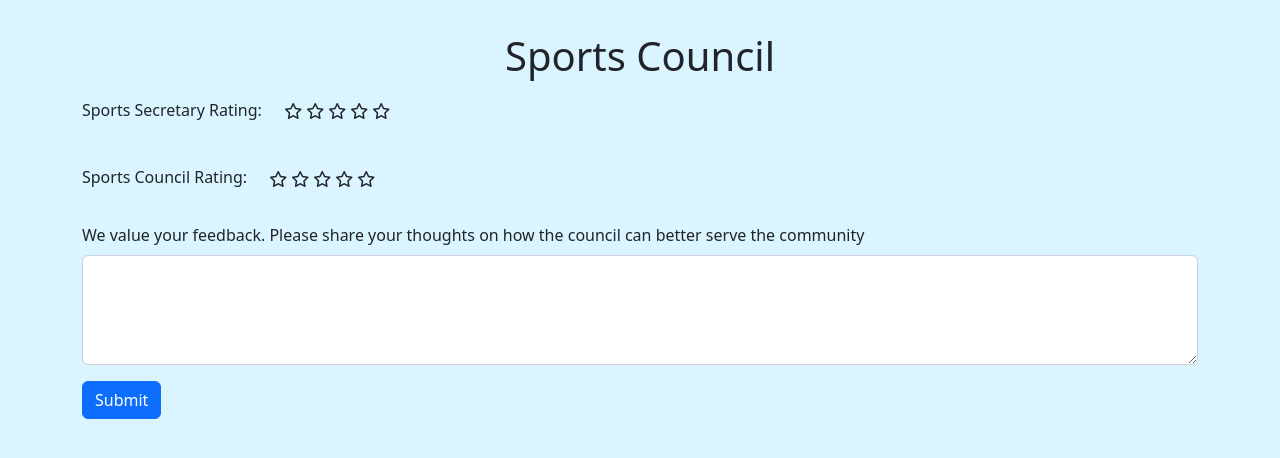
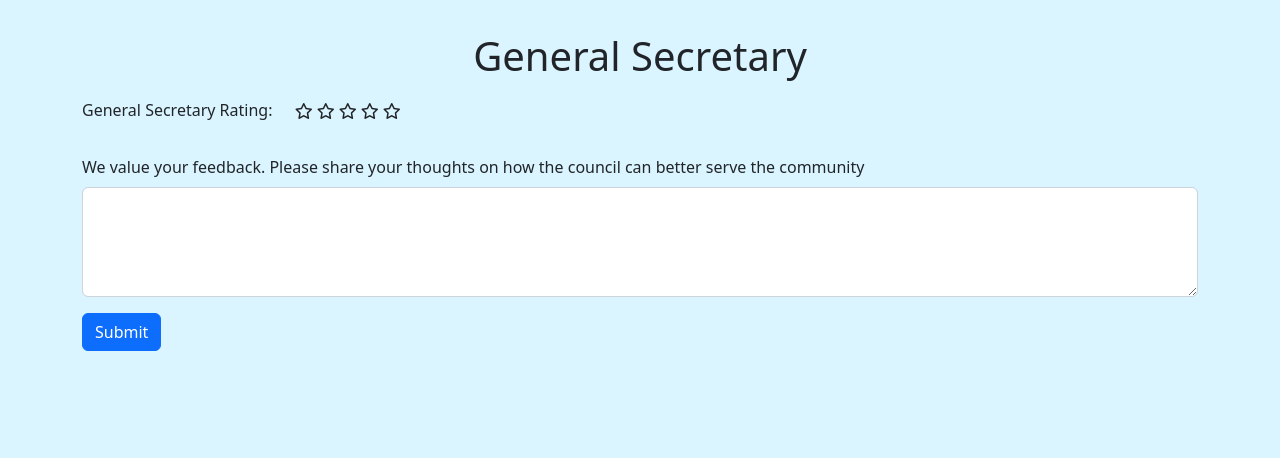
Before and after one commit to choudharyNetram/CouncilReview, a plain HTML site: page GS.html in a window 1280 px wide. Drawn offline with nearby package versions, Linux system fonts and the light colour scheme.

Commit message:
Update GS.html

```diff
--- a/GS.html
+++ b/GS.html
@@ -8,15 +8,15 @@
     <link href="https://fonts.googleapis.com/css2?family=Montserrat:wght@100;400;500;600;700;800&family=Roboto:ital,wght@1,100&family=Sacramento&family=Ubuntu:ital,wght@0,300;0,500;0,700;1,300&display=swap" rel="stylesheet">
     <script src="https://kit.fontawesome.com/cf361f08f3.js" crossorigin="anonymous"></script>
     <link rel="stylesheet" href="styles.css">
-    <title>Sports</title>
+    <title>GS</title>
 </head>
 <body>
         <div class="container">
-          <h1 class="text-center top-heading">Sports Council </h1>
+          <h1 class="text-center top-heading">General Secretary</h1>
           <form>
             <div class="mb-3">
               <div class="d-flex align-items-center">
-                <label for="sports-secretary" class="form-label">Sports Secretary Rating:</label>
+                <label for="sports-secretary" class="form-label">General Secretary Rating:</label>
                 <p class="0"> <i class="0 far fa-star me-1"></i>  </p>
                 <p class="1 "> <i class=" 1 far fa-star me-1"></i></p>
                 <p class="2"> <i class="2 far fa-star me-1"></i></p>
@@ -25,18 +25,6 @@
               </div>
             </div>
 
-            <div class="mb-3">
-
-              <div class="d-flex align-items-center">
-                <label for="sports-council" class="form-label">Sports Council Rating:</label>
-                <p class="5"> <i class="5 far fa-star me-1"></i>  </p>
-                <p class="6"> <i class="6 far fa-star me-1"></i></p>
-                <p class="7"> <i class="7 far fa-star me-1"></i></p>
-                <p class="8"> <i class="8 far fa-star me-1"></i></p>
-                <p class="9"> <i class="9 far fa-star me-1"></i></p>
-
-              </div>
-            </div>
 
             <div class="mb-3">
                 <label for="feedback" class="form-label"> We value your feedback. Please share your thoughts on how the council can better serve the community</label>
```
